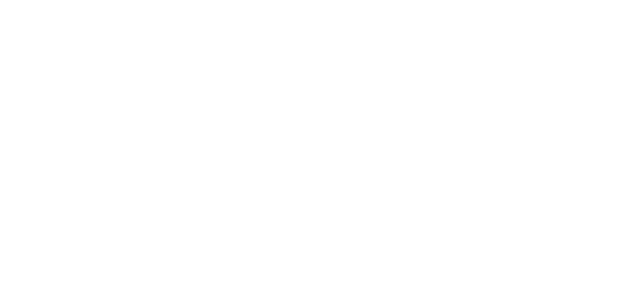
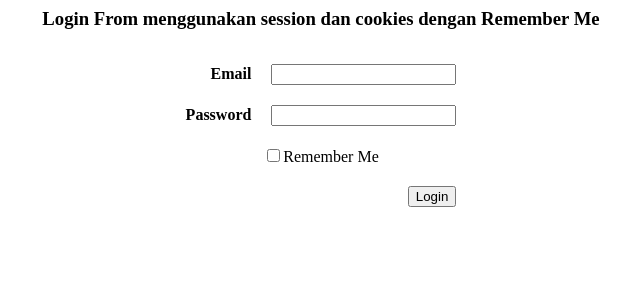
Before and after one commit to AdePrastio/TugasLogin, a PHP site: page /Login.php in a window 1280 px wide. Before the commit the part shown is empty. Shown: the top 300 px of the page, without its empty margins (319-959 px from the left). Run offline with PHP 8.4, Linux system fonts and the light colour scheme.

Commit message:
Menambahkan Baris

```diff
--- a/Login.php
+++ b/Login.php
@@ -6,3 +6,12 @@
 		text-align: center;
 	}
 </style>
+<table cellpadding="5" cellspacing="10" align="center">
+	<h3>Login From menggunakan session dan cookies dengan Remember Me</h3>
+	<form method="post" action="date.php">
+		<tr><th>Email</th><td><input type="text" id="email" name="email"></td></tr>
+		<tr><th>Password</th><td><input type="password" id="pass" name="password"></td></tr>
+		<tr><td colspan="2" align="center"><input type="checkbox" name="remember" value="1">Remember Me</td></tr>
+		<tr><td colspan="2" align="right"><input type="submit" value="Login" name="login"></td></tr>
+	</form>
+</table>
```
